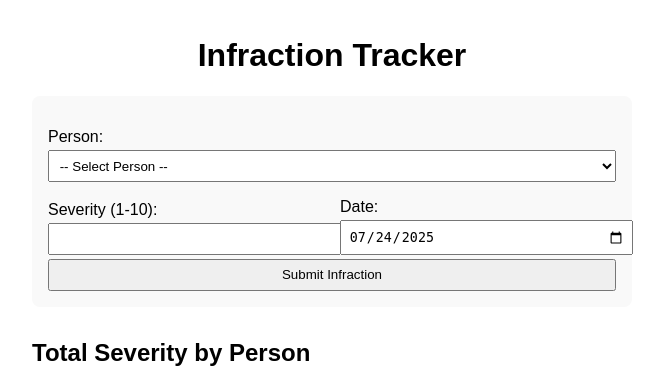
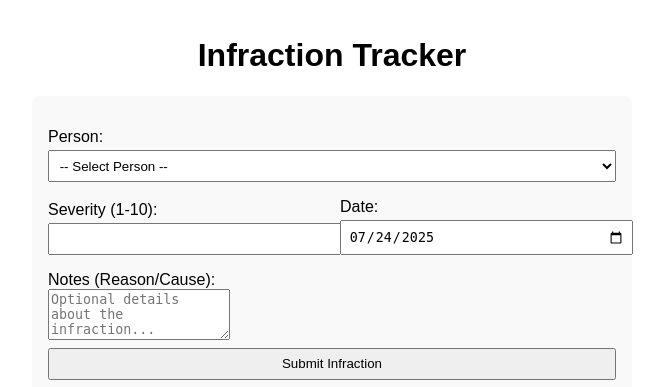
Before and after one commit to lukeysky/Infraction-tracker, a Flask app: page / in a window 1280 px wide. Shown: the top 387 px of the page, without its empty margins (308-972 px from the left). Run offline with Flask 3, Linux system fonts and the light colour scheme.

Commit message:
Update index.html

```diff
--- a/templates/index.html
+++ b/templates/index.html
@@ -77,6 +77,8 @@
   </div>
 </div>
 
+<label for="notes">Notes (Reason/Cause):</label>
+<textarea name="notes" rows="3" placeholder="Optional details about the infraction..."></textarea>
 
     <button type="submit">Submit Infraction</button>
   </form>
```
